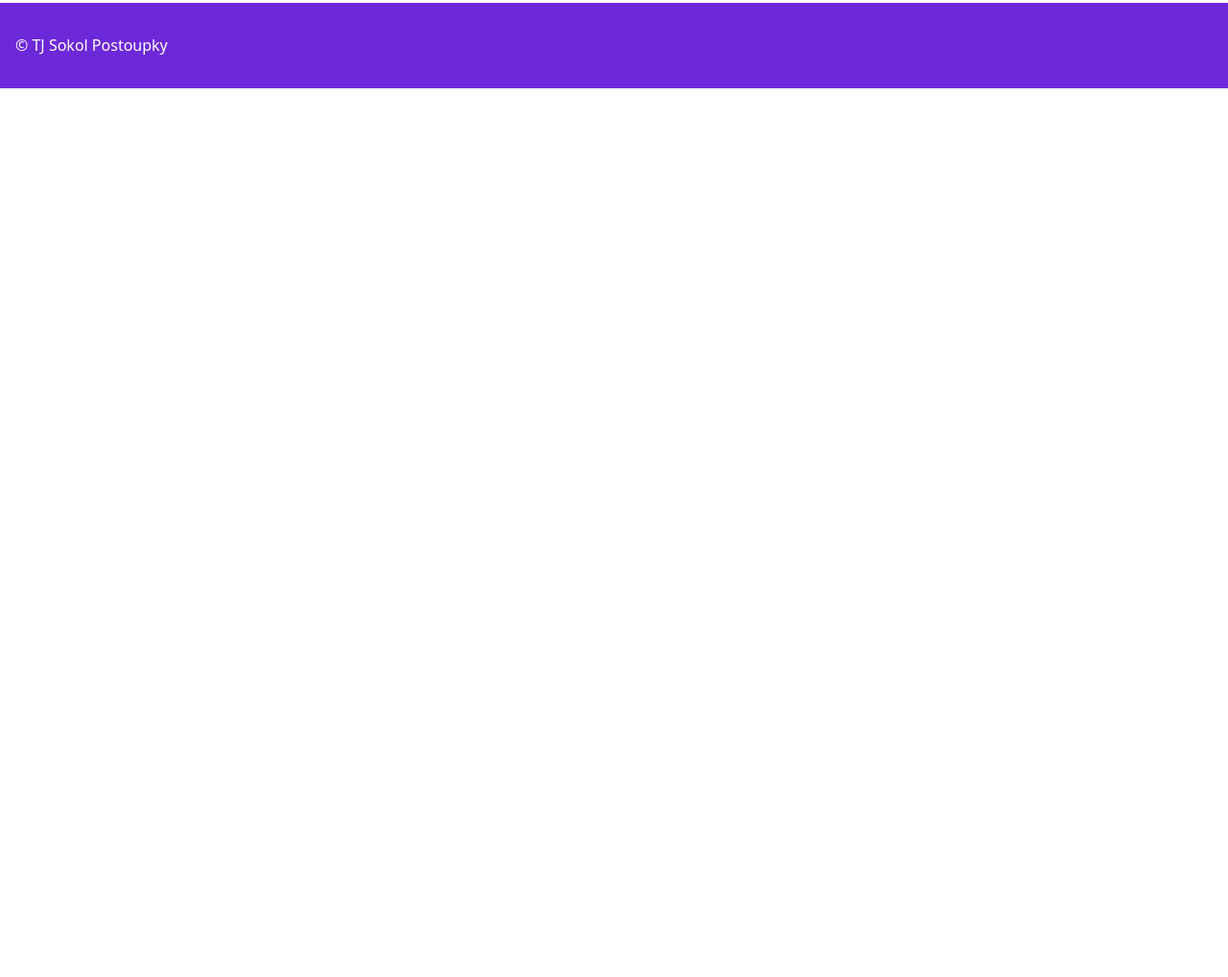
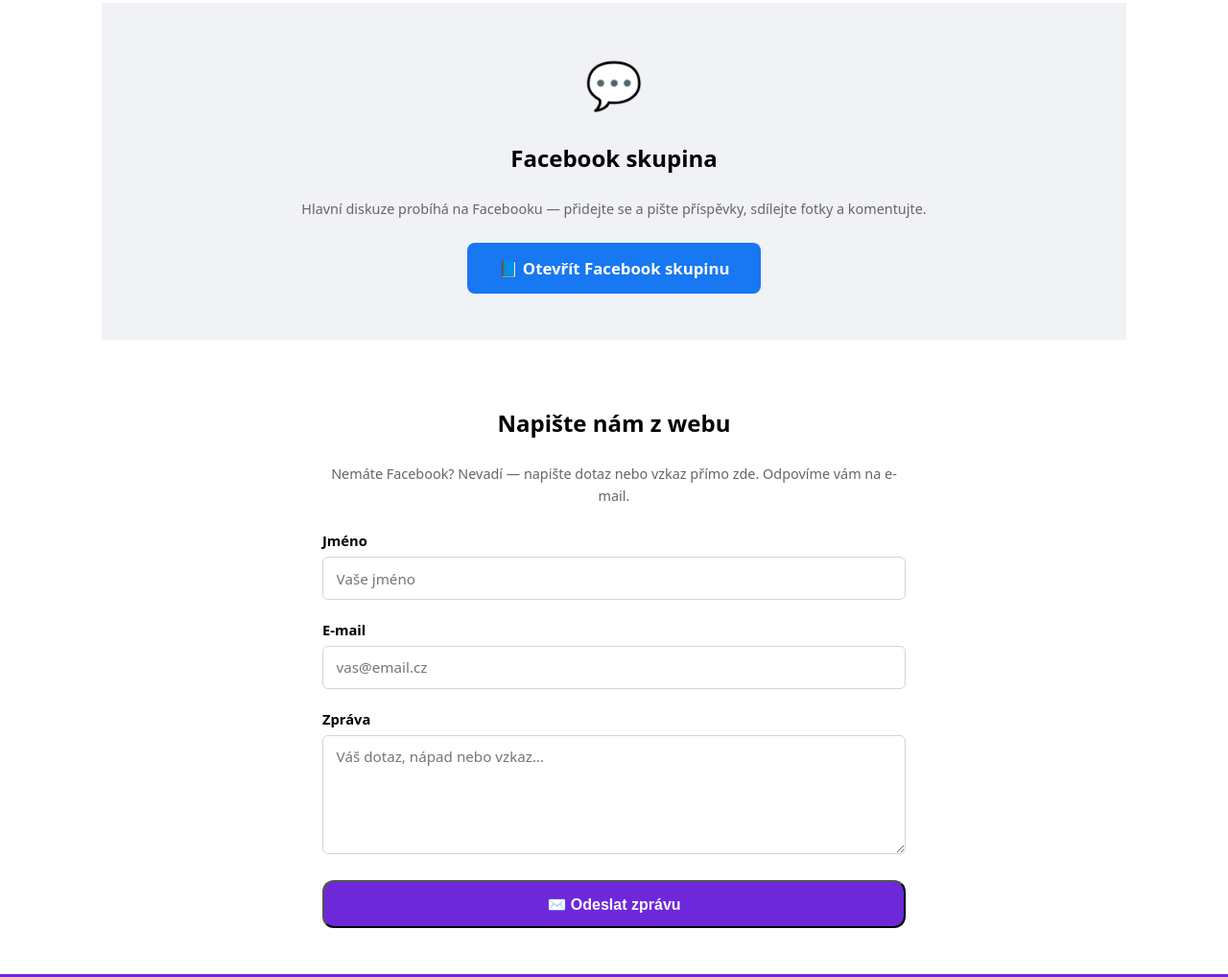
Before and after one commit to tt2802/fo-tj-sokol-postoupky, an Eleventy site: page src/pages/diskuze.njk in a window 1280 px wide. Shown: the part 334-1352 px from the top of the page at 96% size. Before the commit the page ends 800 px from the top, so only its background shows below. Built offline with nearby package versions, Linux system fonts and the light colour scheme; Eleventy itself is replaced by a stand-in of ours; files that its build step writes are made by us from their sources; a script that the page names is missing.

Commit message:
feat: diskuze page - Facebook group link + web form (formsubmit.co)

```diff
--- a/src/assets/css/styles.css
+++ b/src/assets/css/styles.css
@@ -760,6 +760,38 @@ body {
   color: #dc2626;
 }
 
+/* ===== DISKUZE FORM ===== */
+.diskuze-form .form-group {
+  margin-bottom: 1.25rem;
+}
+
+.diskuze-form label {
+  display: block;
+  font-weight: 600;
+  margin-bottom: 0.35rem;
+  font-size: 0.92rem;
+}
+
+.diskuze-form input[type="text"],
+.diskuze-form input[type="email"],
+.diskuze-form textarea {
+  width: 100%;
+  padding: 0.7rem 0.85rem;
+  border: 1px solid #d1d5db;
+  border-radius: 6px;
+  font-size: 0.95rem;
+  font-family: inherit;
+  transition: border-color 0.15s;
+  box-sizing: border-box;
+}
+
+.diskuze-form input:focus,
+.diskuze-form textarea:focus {
+  outline: none;
+  border-color: #1877f2;
+  box-shadow: 0 0 0 3px rgba(24,119,242,0.15);
+}
+
 /* ===== KALENDÁŘ WIDGET ===== */
 .calendar-section {
   background: linear-gradient(135deg, rgba(109,40,217,0.06), rgba(109,40,217,0.01));
--- a/src/pages/diskuze.njk
+++ b/src/pages/diskuze.njk
@@ -7,25 +7,69 @@ layout: layouts/page.njk
 <section class="section">
   <div class="container">
     <h1>Diskuze</h1>
-    <p class="muted" style="margin-bottom: 2rem;">Máte dotaz, názor nebo chcete něco probrat? Napište příspěvek níže — přihlásit se můžete přes Facebook, Google nebo e-mail.</p>
-
-    <div id="disqus_thread"></div>
-
-    <noscript>Pro zobrazení diskuze je potřeba zapnout JavaScript.</noscript>
+    <p class="muted" style="margin-bottom: 2rem;">Zapojte se do diskuze na naší Facebook skupině nebo napište přímo z webu.</p>
   </div>
 </section>
 
-<script>
-  var disqus_config = function () {
-    this.page.url = '{{ site.url }}/diskuze/';
-    this.page.identifier = 'diskuze';
-    this.page.title = 'Diskuze – TJ Sokol Postoupky';
-  };
+{# ── Facebook skupina ── #}
+<section class="section" style="background: #f0f2f5;">
+  <div class="container" style="text-align: center;">
+    <div style="font-size: 3rem; margin-bottom: 0.5rem;">💬</div>
+    <h2>Facebook skupina</h2>
+    <p class="muted" style="margin-bottom: 1.5rem;">Hlavní diskuze probíhá na Facebooku — přidejte se a pište příspěvky, sdílejte fotky a komentujte.</p>
+    <a href="https://www.facebook.com/groups/509171789420773"
+       target="_blank" rel="noopener noreferrer"
+       style="display: inline-block; background: #1877f2; color: #fff; padding: 0.85rem 2rem; border-radius: 8px; font-weight: 600; text-decoration: none; font-size: 1.05rem;">
+      📘 Otevřít Facebook skupinu
+    </a>
+  </div>
+</section>
 
-  (function () {
-    var d = document, s = d.createElement('script');
-    s.src = 'https://sokolpostoupky.disqus.com/embed.js';
-    s.setAttribute('data-timestamp', +new Date());
-    (d.head || d.body).appendChild(s);
-  })();
-</script>
+{# ── Formulář přímo z webu ── #}
+<section class="section">
+  <div class="container" style="max-width: 640px;">
+    <h2 style="text-align: center;">Napište nám z webu</h2>
+    <p class="muted" style="text-align: center; margin-bottom: 1.5rem;">Nemáte Facebook? Nevadí — napište dotaz nebo vzkaz přímo zde. Odpovíme vám na e-mail.</p>
+
+    <form action="https://formsubmit.co/{{ site.contact.email }}" method="POST" class="diskuze-form">
+      {# Anti-spam #}
+      <input type="hidden" name="_captcha" value="true">
+      <input type="hidden" name="_subject" value="Nová zpráva z webu – Diskuze">
+      <input type="hidden" name="_next" value="{{ site.url }}/diskuze/?odesláno=1">
+      <input type="text" name="_honey" style="display:none">
+
+      <div class="form-group">
+        <label for="name">Jméno</label>
+        <input type="text" id="name" name="name" required placeholder="Vaše jméno">
+      </div>
+
+      <div class="form-group">
+        <label for="email">E-mail</label>
+        <input type="email" id="email" name="email" required placeholder="vas@email.cz">
+      </div>
+
+      <div class="form-group">
+        <label for="message">Zpráva</label>
+        <textarea id="message" name="message" rows="5" required placeholder="Váš dotaz, nápad nebo vzkaz…"></textarea>
+      </div>
+
+      <button type="submit" class="btn btn--primary" style="width: 100%; padding: 0.85rem; font-size: 1rem;">
+        ✉️ Odeslat zprávu
+      </button>
+    </form>
+
+    <script>
+      (function() {
+        if (window.location.search.indexOf('odesláno') > -1) {
+          var f = document.querySelector('.diskuze-form');
+          if (f) {
+            var msg = document.createElement('div');
+            msg.style.cssText = 'background:#059669;color:#fff;padding:1rem;border-radius:8px;text-align:center;margin-bottom:1rem;font-weight:600;';
+            msg.textContent = '✅ Zpráva odeslána! Odpovíme vám co nejdříve.';
+            f.parentNode.insertBefore(msg, f);
+          }
+        }
+      })();
+    </script>
+  </div>
+</section>
```
